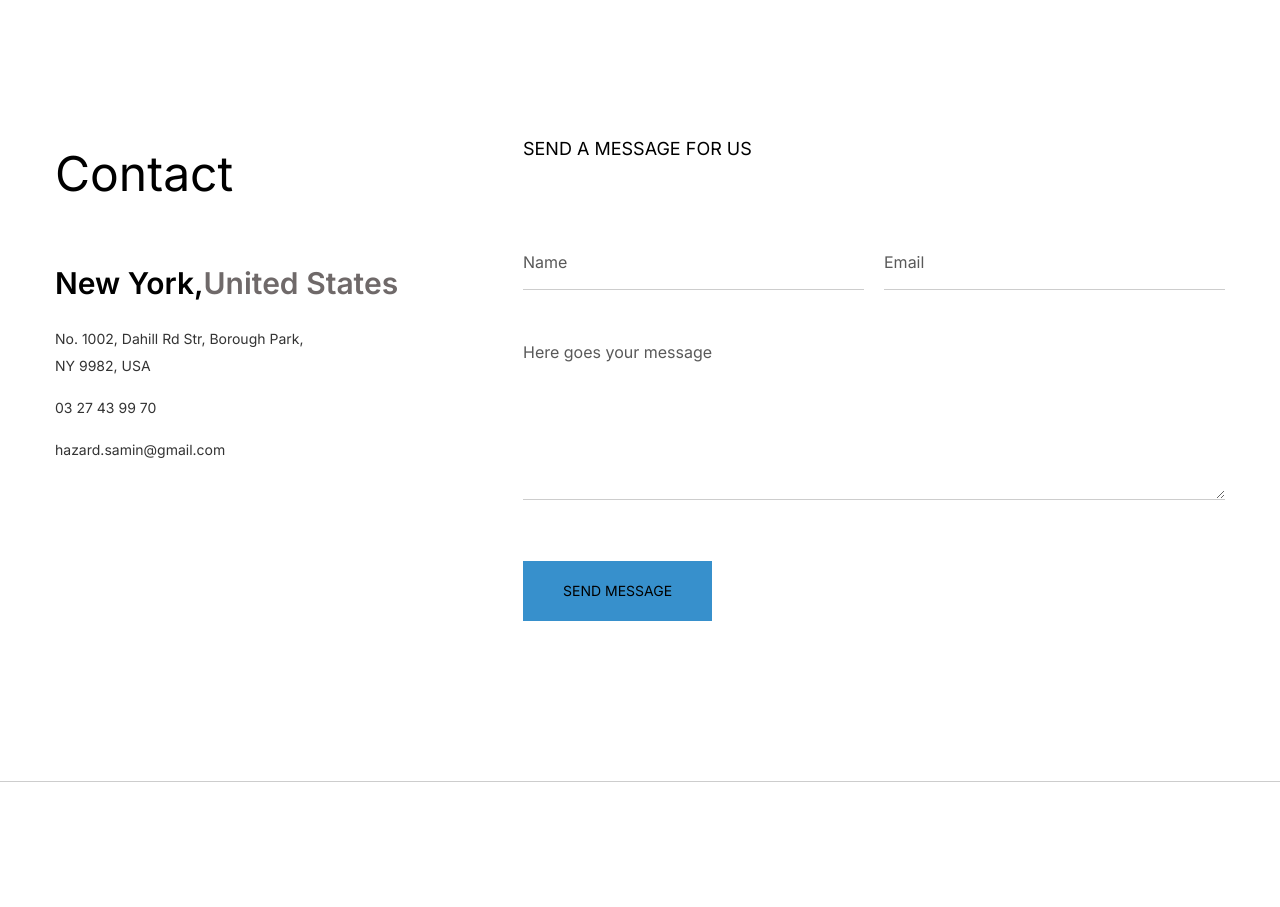
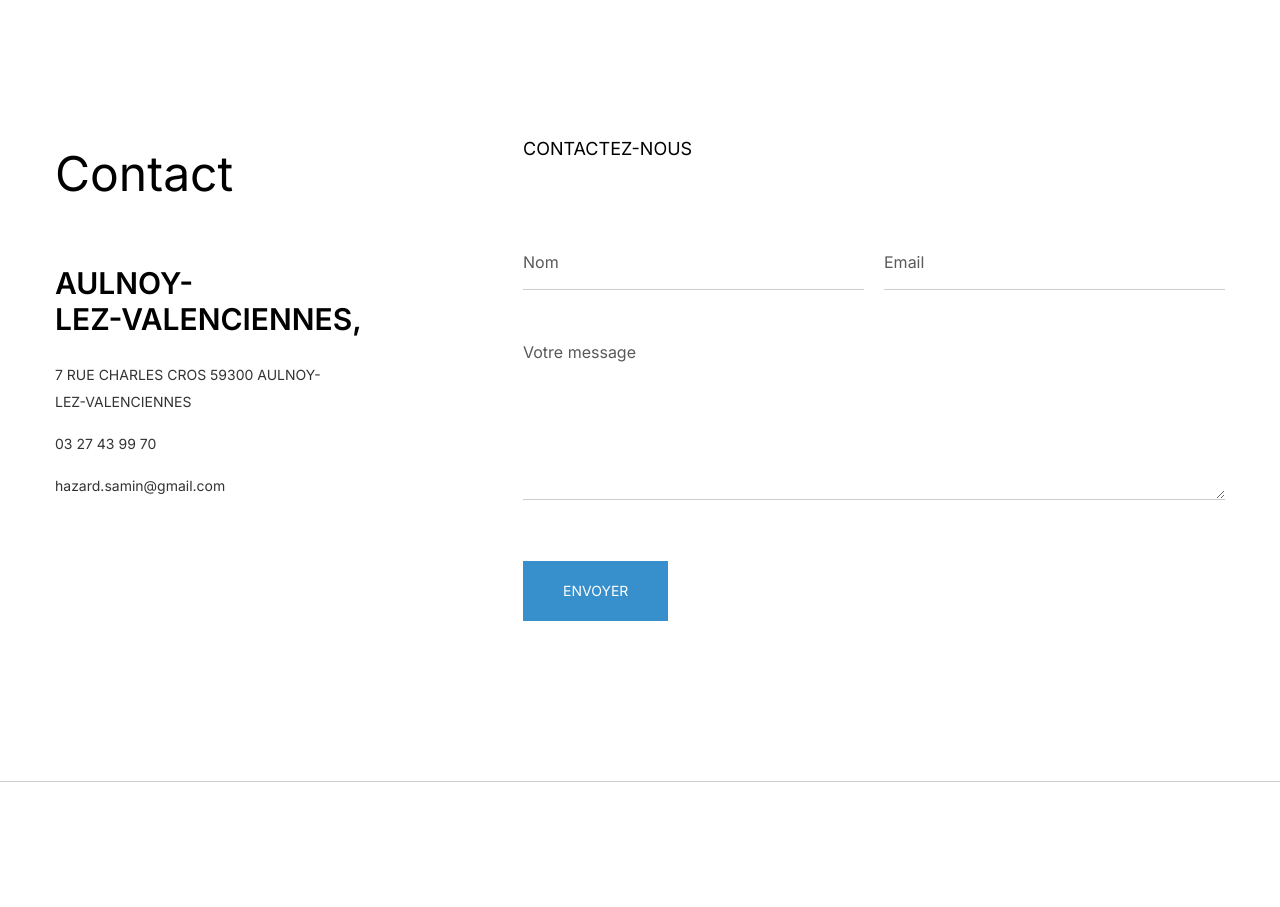
Before and after one commit to MaxFmr/hazardSaminWebsite, a Next.js app: page /contact in a window 1280 px wide. Shown: the part 780-1687 px from the top of the page. Built offline with nearby package versions, Linux system fonts and the light colour scheme.

Commit message:
logos contact form footer menu adress map

```diff
--- a/package.json
+++ b/package.json
@@ -26,7 +26,9 @@
     "react": "17.0.2",
     "react-dom": "17.0.2",
     "react-icons": "^4.3.1",
+    "react-loader-spinner": "^5.3.3",
     "react-markdown": "^7.1.1",
+    "react-responsive-modal": "^6.2.0",
     "swiper": "^6.8.4",
     "webpack": "^5.53.0"
   },
--- a/src/components/contact/contact-form.js
+++ b/src/components/contact/contact-form.js
@@ -1,10 +1,22 @@
 import Link from 'next/link';
 import emailjs from '@emailjs/browser';
+
 import { useRef } from 'react';
+import { useState } from 'react';
+import { useRouter } from 'next/router';
+import { ColorRing } from 'react-loader-spinner';
+import 'react-responsive-modal/styles.css';
+import { Modal } from 'react-responsive-modal';
 
 function ContactForm() {
   const form = useRef();
+  const router = useRouter();
 
+  const [loader, setLoader] = useState(false);
+  const [modalIsOpen, setIsOpen] = useState(false);
+
+  const OpenModal = () => setIsOpen(true);
+  const onCloseModal = () => setIsOpen(false);
   const sendEmail = (e) => {
     e.preventDefault();
 
@@ -15,9 +27,11 @@ function ContactForm() {
         form.current,
         'tnkdCXrYy1otRk7Gv'
       )
+      .then(setLoader(true))
       .then(
         (result) => {
-          console.log(result.text);
+          OpenModal();
+          setLoader(false);
         },
         (error) => {
           console.log(error.text);
@@ -26,20 +40,26 @@ function ContactForm() {
   };
 
   return (
+    <>
       <div className='contact-area md:pt-[145px] pt-[45px] border-[#595959] border-opacity-30 border-b md:pb-160 pb-[60px]'>
         <div className='container'>
+          <Modal open={modalIsOpen} onClose={onCloseModal} center>
+            <h2>Simple centered modal</h2>
+          </Modal>
+
           <div className='lg:grid lg:grid-cols-5'>
             <div className='contact-info lg:col-span-2 lg:pr-[15px]'>
               <h2 className='text-[48px] left-[58px] md:pb-[55px] pb-[35px]'>
                 Contact
               </h2>
               <h3 className='text-3xl leading-9 font-semibold'>
-              New York,
-              <span className='text-[#6F6969]'>United States</span>
+                AULNOY-
+                <br />
+                LEZ-VALENCIENNES,
               </h3>
               <ul className='text-[14px] leading-[27px] text-secondary pt-6'>
                 <li className='pb-[15px] max-w-[270px]'>
-                No. 1002, Dahill Rd Str, Borough Park, NY 9982, USA
+                  7 RUE CHARLES CROS 59300 AULNOY- LEZ-VALENCIENNES
                 </li>
                 <li className='pb-[15px]'>
                   <Link href='tel: +33327439970'>
@@ -55,14 +75,15 @@ function ContactForm() {
             </div>
             <div className='contact-form lg:col-span-3 max-md:pt-[50px]'>
               <h2 className='text-[18px] leading-[22px] uppercase md:mb-[75px] mb-[35px]'>
-              Send a message for us
+                Contactez-nous
               </h2>
+              {!loader ? (
                 <form ref={form} onSubmit={sendEmail}>
                   <div>
                     <div className='lm:flex'>
                       <input
                         className='w-full border-[#595959] border-opacity-30 border-b focus-visible:placeholder:text-black focus-visible:outline-0 focus-visible:border-black py-[15px] lm:mr-[20px]'
-                    placeholder='Name'
+                        placeholder='Nom'
                         type='text'
                         id='name'
                         name='user_name'
@@ -81,7 +102,7 @@ function ContactForm() {
                   <div>
                     <textarea
                       className='w-full border-[#595959] border-opacity-30 border-b focus-visible:placeholder:text-black focus-visible:outline-0 focus-visible:border-black py-[15px] mt-[35px]'
-                  placeholder='Here goes your message'
+                      placeholder='Votre message'
                       id='message'
                       rows='6'
                       required
@@ -90,14 +111,32 @@ function ContactForm() {
 
                   <div className='mt-[55px]'>
                     <button className='boxed-btn text-[14px] leading-[30px]'>
-                  Send Message
+                      Envoyer
                     </button>
                   </div>
                 </form>
+              ) : (
+                <ColorRing
+                  visible={true}
+                  height='80'
+                  width='80'
+                  ariaLabel='blocks-loading'
+                  wrapperStyle={{}}
+                  wrapperClass='blocks-wrapper'
+                  colors={[
+                    '#e15b64',
+                    '#f47e60',
+                    '#f8b26a',
+                    '#abbd81',
+                    '#849b87',
+                  ]}
+                />
+              )}
             </div>
           </div>
         </div>
       </div>
+    </>
   );
 }
 
--- a/src/styles/globals.css
+++ b/src/styles/globals.css
@@ -134,7 +134,7 @@ textarea:focus-visible {
 }
 
 .boxed-btn {
-  @apply relative inline-block text-black py-[15px] px-[40px] overflow-hidden rounded-none bg-primary uppercase z-[2] content-none before:absolute before:top-0 before:left-0 before:w-full before:h-full before:z-[-1] before:opacity-0 before:bg-[#0F70B1] bg-[#3790cc]  before:transition before:duration-[0.4s] before:scale-x-[0.2] before:scale-y-[1] hover:before:opacity-100 hover:before:scale-100 hover:text-white;
+  @apply relative inline-block text-black py-[15px] px-[40px] overflow-hidden rounded-none bg-primary uppercase z-[2] content-none before:absolute before:top-0 before:left-0 before:w-full before:h-full before:z-[-1] before:opacity-0 before:bg-[#0F70B1] bg-[#3790cc]  before:transition before:duration-[0.4s] before:scale-x-[0.2] before:scale-y-[1] hover:before:opacity-100 hover:before:scale-100 text-white;
 }
 .boxed-outline-btn {
   @apply relative inline-block text-[14px] leading-[30px] p-[11px_32px] border border-[#969696] uppercase before:absolute before:top-0 before:left-0 before:w-full before:h-full before:z-[-1] before:opacity-0 before:bg-primary before:transition before:duration-[0.4s] before:scale-x-[0.2] before:scale-y-[1] hover:before:opacity-100 hover:before:scale-100 hover:border-primary;
```
Also changed, not shown: src/data/heros/hero-01.md (+1 -1 lines), src/data/heros/hero-02.md (+1 -1 lines), src/data/services/service-02.md (+1 -1 lines), 1 other file (tests, documents, lock files or other folders). Lines whose indentation alone changed are shown as unchanged.
